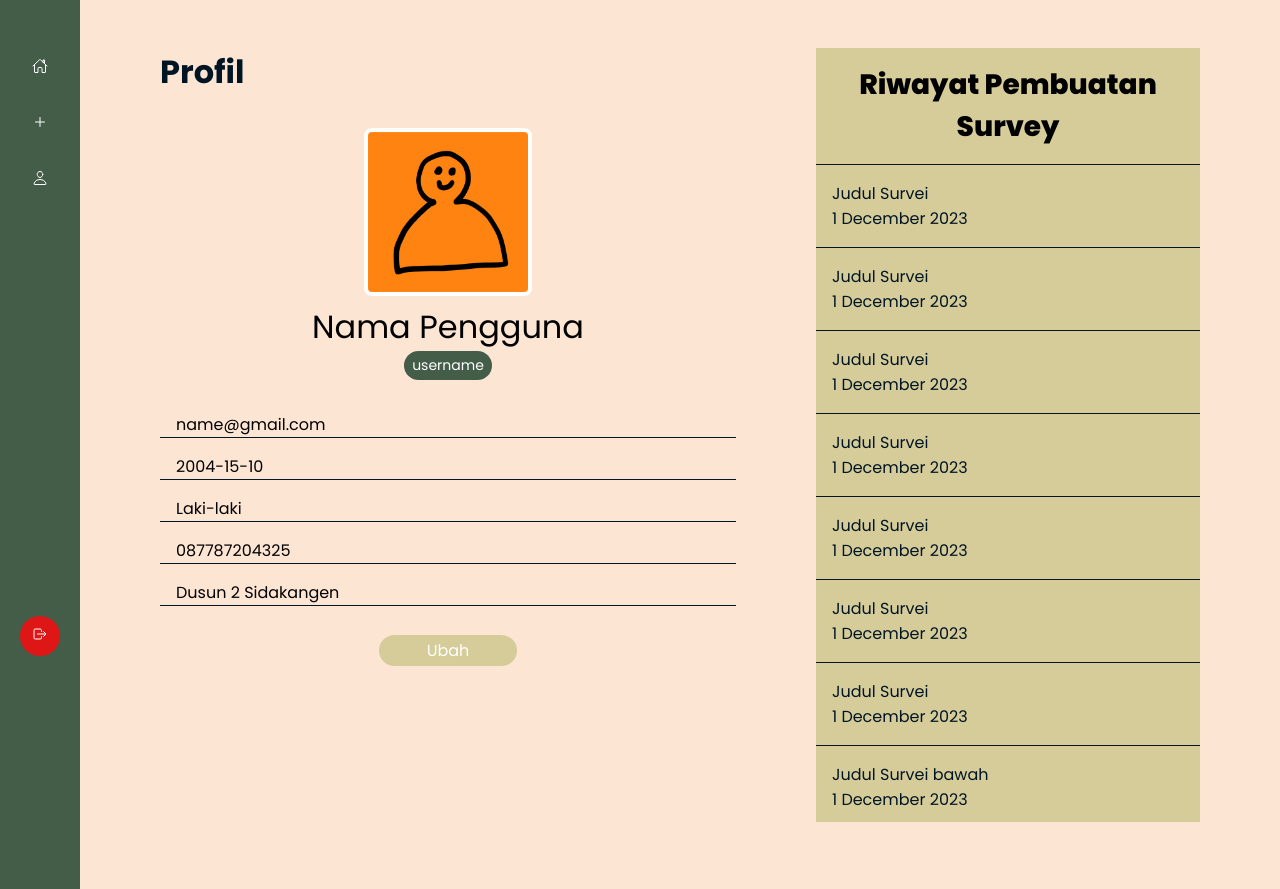
After one commit to dzakwanIrfan/gws, a PHP site: page /profile.php in a window 1280 px wide. The commit adds this page. Run offline with PHP 8.4, Linux system fonts and the light colour scheme.

Commit message:
menambahkan profile page

```diff
--- /dev/null
+++ b/assets/css/profile.css
@@ -0,0 +1,128 @@
+*{
+    margin: 0;
+    padding: 0;
+    font-family: 'Poppins', sans-serif;
+}
+
+body{
+    background-color: #FDE5D4;
+}
+
+h1{
+    color: #001524;
+    margin-bottom: 2rem;
+    text-align: left;
+}
+
+.profile-container{
+    margin-left: 5rem;
+    display: flex;
+    justify-content: space-between;
+    padding: 3rem 5rem;
+    gap: 5rem;
+}
+
+.container-profile{
+    text-align: center;
+    width: 60%;
+    box-sizing: border-box;
+}
+
+.container-riwayat{
+    background-color: #D6CC99;
+    width: 40%;
+    height: 85dvh;
+    box-sizing: border-box;
+}
+
+.riwayat{
+    box-sizing: border-box;
+    height: 87%;
+    overflow-y: scroll;
+}
+
+.riwayat::-webkit-scrollbar {
+    width: 0;
+}
+
+.container-riwayat .riwayat-judul{
+    font-size: 1.75rem;
+    font-weight: 800;
+    text-align: center;
+    border-bottom: 1px solid #001524;
+    padding: 1rem 0;
+    width: 100%;
+    background-color: #D6CC99;
+    box-sizing: border-box;
+    position: sticky;
+}
+
+.container-riwayat .riwayat .riwayat-group {
+    border-bottom: 1px solid #001524;
+    padding: 1rem;
+    width: 100%;
+    box-sizing: border-box;
+    background-color: #D6CC99;
+    display: block;
+    text-decoration: none;
+    color: #001524;
+}
+
+.container-riwayat .riwayat-group:hover{
+    background-color: #445D48;
+    color: white;
+}
+
+.bio{
+    text-align: center;
+}
+
+.bio > img{
+    width: 10rem;
+    height: 10rem;
+    object-fit: cover;
+    border: 4px solid white;
+    border-radius: 8px;
+}
+
+.bio > .nama{
+    font-size: 2rem;
+}
+
+.bio > .username{
+    background-color: #445D48;
+    border-radius: 30px;
+    display: inline-block;
+    padding: 4px 8px;
+    color: white;
+    font-size: 14px;
+}
+
+.biodata{
+    margin-top: 2rem;
+    text-align: left;
+}
+
+.biodata .isi-biodata{
+    border-bottom: 1px solid #001524;
+    padding-left: 1rem;
+    margin-bottom: 1rem;
+}
+
+.ubah-bio{
+    margin-top: 2rem;
+}
+
+.ubah-bio a{
+    text-decoration: none;
+    background-color: #D6CC99;
+    padding: 4px 3rem;
+    border-radius: 30px;
+    color: white;
+    box-sizing: border-box;
+}
+
+.ubah-bio a:hover{
+    outline: 2px solid #445D48;
+    color: #445D48;
+}
--- a/layouts/sidebar.php
+++ b/layouts/sidebar.php
@@ -22,7 +22,7 @@
         align-items: center;
     }
 
-    a {
+    nav a, .sidebar a {
         width: 1.5rem;
         height: 1.5rem;
         display: inline;
--- /dev/null
+++ b/profile.php
@@ -0,0 +1,68 @@
+<!DOCTYPE html>
+<html lang="en">
+<head>
+    <meta charset="UTF-8">
+    <meta name="viewport" content="width=device-width, initial-scale=1.0">
+    <title>Profile</title>
+    <?php include("layouts/font.php"); ?>
+    <link rel="stylesheet" href="assets/css/profile.css">
+</head>
+<body>
+    <?php include("layouts/sidebar.php"); ?>
+    <div class="profile-container">
+        <div class="container-profile">
+            <h1>Profil</h1>
+            <div class="bio">
+                <img src="assets/images/profile-picture.png" alt="">
+                <div class="nama">Nama Pengguna</div>
+                <div class="username">username</div>
+            </div>
+            <div class="biodata">
+                <div class="isi-biodata">name@gmail.com</div>
+                <div class="isi-biodata">2004-15-10</div>
+                <div class="isi-biodata">Laki-laki</div>
+                <div class="isi-biodata">087787204325</div>
+                <div class="isi-biodata">Dusun 2 Sidakangen</div>
+            </div>
+            <div class="ubah-bio"><a href="update-profile.php">Ubah</a></div>
+        </div>
+        <div class="container-riwayat">
+            <div class="riwayat-judul">Riwayat Pembuatan Survey</div>
+            <div class="riwayat">
+                <a href="#" class="riwayat-group">
+                    <div class="judul-riwayat">Judul Survei</div>
+                    <div class="waktu-riwayat">1 December 2023</div>
+                </a>
+                <a href="#" class="riwayat-group">
+                    <div class="judul-riwayat">Judul Survei</div>
+                    <div class="waktu-riwayat">1 December 2023</div>
+                </a>
+                <a href="#" class="riwayat-group">
+                    <div class="judul-riwayat">Judul Survei</div>
+                    <div class="waktu-riwayat">1 December 2023</div>
+                </a>
+                <a href="#" class="riwayat-group">
+                    <div class="judul-riwayat">Judul Survei</div>
+                    <div class="waktu-riwayat">1 December 2023</div>
+                </a>
+                <a href="#" class="riwayat-group">
+                    <div class="judul-riwayat">Judul Survei</div>
+                    <div class="waktu-riwayat">1 December 2023</div>
+                </a>
+                <a href="#" class="riwayat-group">
+                    <div class="judul-riwayat">Judul Survei</div>
+                    <div class="waktu-riwayat">1 December 2023</div>
+                </a>
+                <a href="#" class="riwayat-group">
+                    <div class="judul-riwayat">Judul Survei</div>
+                    <div class="waktu-riwayat">1 December 2023</div>
+                </a>
+                <a href="#" class="riwayat-group">
+                    <div class="judul-riwayat">Judul Survei bawah</div>
+                    <div class="waktu-riwayat">1 December 2023</div>
+                </a>
+            </div>
+        </div>
+    </div>
+</body>
+</html>
--- a/update-user.php
+++ b/update-profile.php
@@ -46,7 +46,7 @@
                     </div>
                 </div>
                 <div class="submit-group">
-                    <a href="" class="batal">Batal</a>
+                    <a href="profile.php" class="batal">Batal</a>
                     <input type="submit" value="Ubah" class="submit">
                 </div>
             </form>
```
Also changed, not shown: assets/images/profile-picture.png (added).
